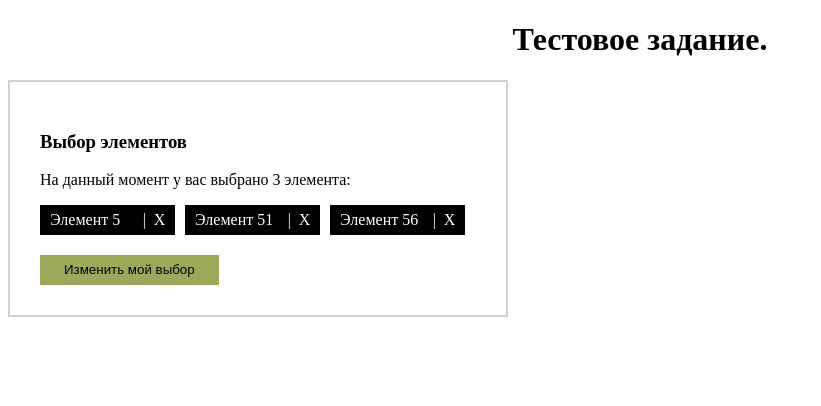
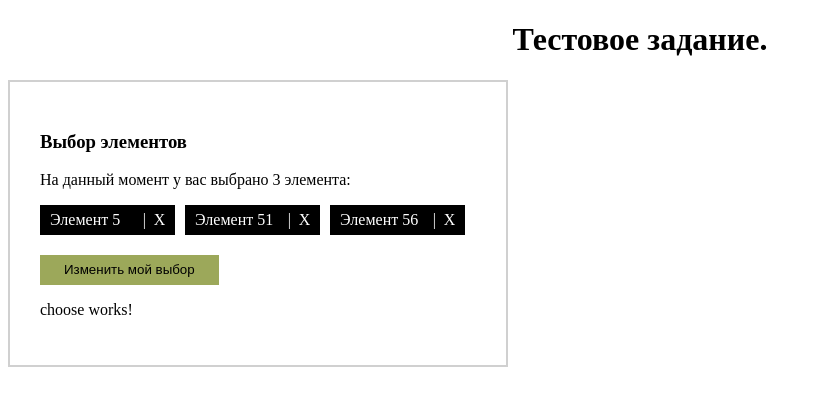
Before and after one commit to IgorGramovich/test_task, an Angular app: page / in a window 1280 px wide. Both pictures are taken after a click on the button "Изменить мой выбор". Shown: the top 406 px of the page, without its empty margins (0-821 px from the left). Built offline with nearby package versions, Linux system fonts and the light colour scheme.

Commit message:
choose component created

```diff
--- a/src/app/app.module.ts
+++ b/src/app/app.module.ts
@@ -3,11 +3,13 @@ import { NgModule } from '@angular/core';
 
 import { AppComponent } from './app.component';
 import { WidgetComponent } from './widget/widget.component';
+import { ChooseComponent } from './widget/choose/choose.component';
 
 @NgModule({
   declarations: [
     AppComponent,
-    WidgetComponent
+    WidgetComponent,
+    ChooseComponent
   ],
   imports: [
     BrowserModule
--- /dev/null
+++ b/src/app/widget/choose/choose.component.html
@@ -0,0 +1,3 @@
+<p>
+  choose works!
+</p>
--- /dev/null
+++ b/src/app/widget/choose/choose.component.ts
@@ -0,0 +1,15 @@
+import { Component, OnInit } from '@angular/core';
+
+@Component({
+  selector: 'wg-choose',
+  templateUrl: './choose.component.html',
+  styleUrls: ['./choose.component.scss']
+})
+export class ChooseComponent implements OnInit {
+
+  constructor() { }
+
+  ngOnInit() {
+  }
+
+}
--- a/src/app/widget/widget.component.html
+++ b/src/app/widget/widget.component.html
@@ -21,4 +21,7 @@
     >
         Изменить мой выбор
     </button>
+    <wg-choose
+        *ngIf="isViewChoose"
+    ></wg-choose>
 </article>
--- a/src/app/widget/widget.component.ts
+++ b/src/app/widget/widget.component.ts
@@ -8,7 +8,8 @@ import { Subscription } from 'rxjs';
   styleUrls: ['./widget.component.scss']
 })
 export class WidgetComponent implements OnDestroy {
-    public nodeList;
+    public isViewChoose = false;
+    public nodeList: string[];
     private _SWidgetSrv: Subscription;
 
     constructor(
@@ -23,7 +24,7 @@ export class WidgetComponent implements OnDestroy {
         this._SWidgetSrv.unsubscribe();
     }
     chenge() {
-        console.log('chenge()');
+        this.isViewChoose = !this.isViewChoose;
     }
 
     deleteNode(node: string) {
--- a/src/app/widget/widget.service.ts
+++ b/src/app/widget/widget.service.ts
@@ -1,5 +1,5 @@
 import { Injectable } from '@angular/core';
-import { BehaviorSubject } from 'rxjs';
+import { BehaviorSubject, Observable } from 'rxjs';
 
 @Injectable({
     providedIn: 'root'
@@ -9,7 +9,7 @@ export class WidgetService {
     private _defaultList: string[] = ['Элемент 5', 'Элемент 51', 'Элемент 56'];
     private _allList: string[];
     private _nodeList: string[];
-    get nodeList$() {
+    get nodeList$(): Observable<string[]> {
         return this._nodeList$.asObservable();
     }
     constructor() {
```
Also changed, not shown: src/app/widget/choose/widget-node.models.ts (added, +8 -0 lines), src/app/widget/choose/choose.component.scss (added).
